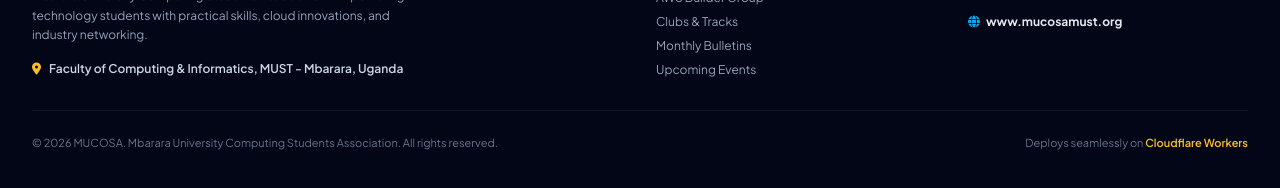
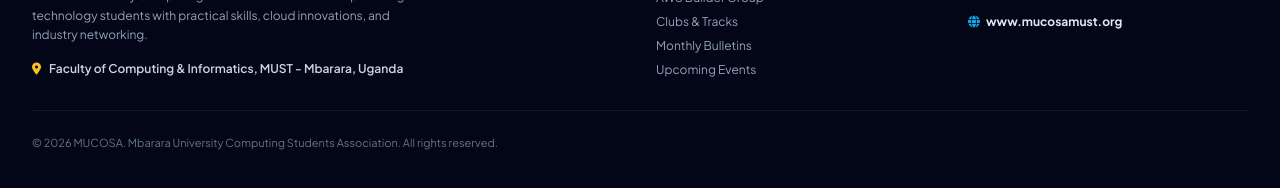
Before and after one commit to MichaelMukiibi/mucosamust-web, a website: page public/index.html in a window 1280 px wide. Shown: the part 3748-3936 px from the top of the page. Drawn offline with nearby package versions, Linux system fonts and the light colour scheme.

Commit message:
fix: remove cloudflare footer

```diff
--- a/public/index.html
+++ b/public/index.html
@@ -809,7 +809,6 @@
             <!-- Bottom Copyright Bar -->
             <div class="pt-6 border-t border-slate-900 text-center sm:flex sm:justify-between sm:text-left text-[11px] text-slate-500">
                 <p>&copy; 2026 MUCOSA. Mbarara University Computing Students Association. All rights reserved.</p>
-                <p class="mt-2 sm:mt-0">Deploys seamlessly on <span class="text-amber-400 font-semibold">Cloudflare Workers</span></p>
             </div>
         </div>
     </footer>
```
